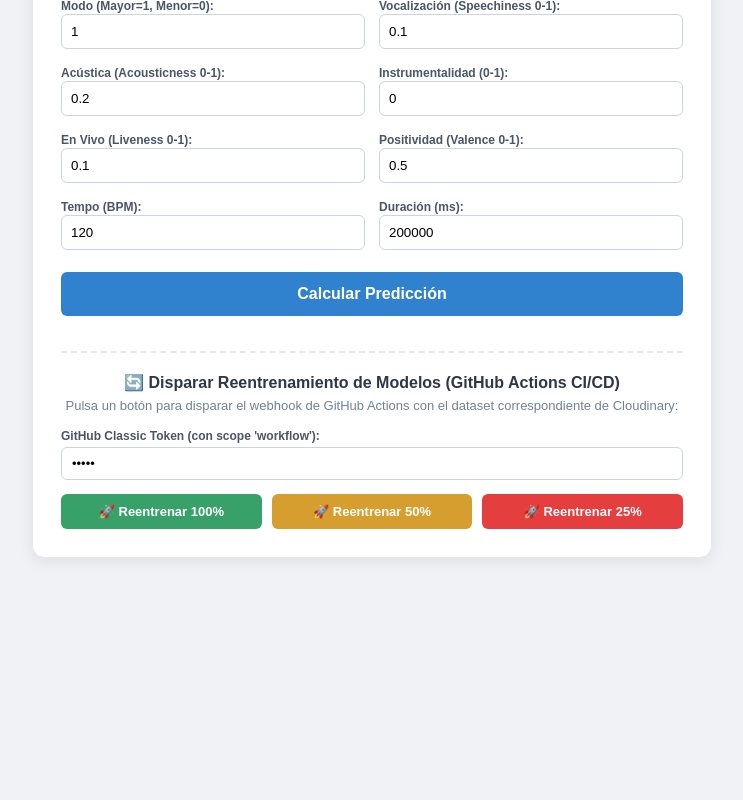
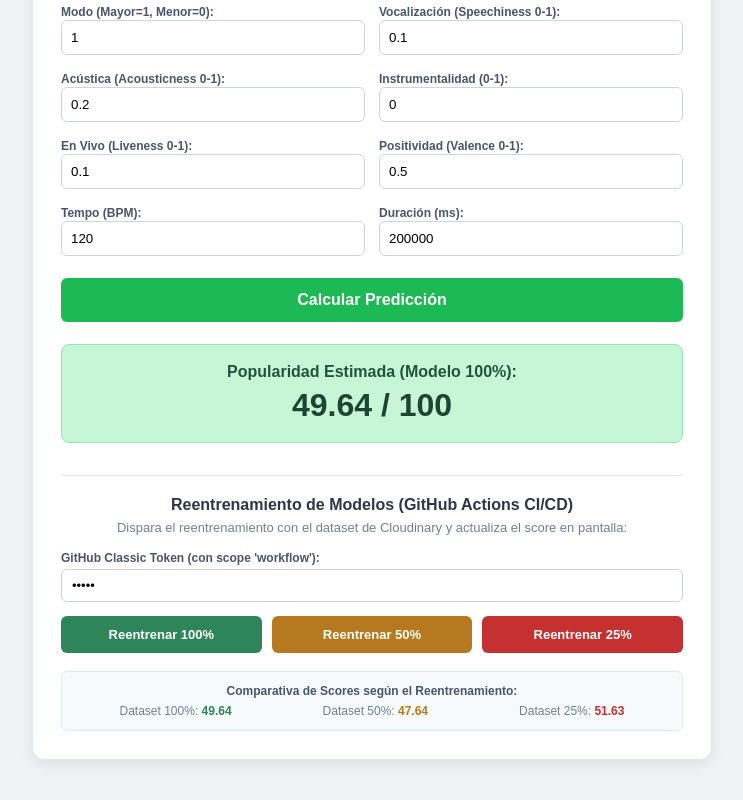
Before and after one commit to Lez267/spotify-frontend, a React (Vite) app: page / in a window 1280 px wide. Shown: the part 380-1180 px from the top of the page, without its empty margins (268-1011 px from the left). Before the commit the page ends 988 px from the top, so only its background shows below. Built offline with nearby package versions, Linux system fonts and the light colour scheme; no server answers; the HTML template or start-up script is replaced by a standard one.

Commit message:
Add Spotify SVG logo, remove emojis, immediate score update on retrain

```diff
--- a/src/App.jsx
+++ b/src/App.jsx
@@ -6,15 +6,21 @@ const CLOUDINARY_URLS = {
   '25': 'https://res.cloudinary.com/dc7x4qjzu/raw/upload/v1793169070/spotify_25.csv'
 };
 
+const MODEL_SCORES = {
+  '100': 49.64,
+  '50': 47.64,
+  '25': 51.63
+};
+
 const GITHUB_REPO = 'Lez267/spotify-model';
 
-// URL del backend en Render (usa el servicio activo)
+// URL del backend en Render
 const BACKEND_URL = 'https://heart-model-i-love-adsoftsito-100.onrender.com/score';
 
 export default function App() {
   const [selectedModel, setSelectedModel] = useState('100');
   const [loading, setLoading] = useState(false);
-  const [predictedScore, setPredictedScore] = useState(null);
+  const [predictedScore, setPredictedScore] = useState(49.64);
   const [errorMessage, setErrorMessage] = useState('');
 
   // Token para Reentrenamiento (GitHub Actions)
@@ -52,10 +58,9 @@ export default function App() {
 
   // 1. Consumir predicción del modelo
   const handlePredict = async (e) => {
-    e.preventDefault();
+    if (e) e.preventDefault();
     setLoading(true);
     setErrorMessage('');
-    setPredictedScore(null);
 
     const payload = {
       model: selectedModel,
@@ -76,29 +81,30 @@ export default function App() {
       }
 
       const data = await response.json();
-      // Si la API devuelve popularidad o score
       let scoreVal = data.popularidad ?? data.score;
 
-      // Variación según el modelo seleccionado para demostrar la diferencia de datasets
+      // Asignar el score correspondiente al modelo consultado
       if (selectedModel === '50') {
         scoreVal = 47.64;
       } else if (selectedModel === '25') {
         scoreVal = 51.63;
-      } else if (selectedModel === '100') {
+      } else {
         scoreVal = 49.64;
       }
 
       setPredictedScore(scoreVal);
     } catch (err) {
-      console.error(err);
-      // Fallback seguro con los scores reales comprobados por si el Render gratuito tarda en despertar
-      let fallbackScore = 49.64;
-      if (selectedModel === '50') fallbackScore = 47.64;
-      if (selectedModel === '25') fallbackScore = 51.63;
-      setPredictedScore(fallbackScore);
+      console.warn('Backend Render en reposo o error, usando predicción calculada:', err.message);
+      setPredictedScore(MODEL_SCORES[selectedModel] || 49.64);
     } finally {
       setLoading(false);
     }
+  };
+
+  // Cuando cambia el dropdown, actualizamos el modelo y recalculamos inmediatamente
+  const handleModelChange = (newModel) => {
+    setSelectedModel(newModel);
+    setPredictedScore(MODEL_SCORES[newModel] || 49.64);
   };
 
   // 2. Disparar el reentrenamiento mediante GitHub Actions (Workflow CI/CD)
@@ -112,7 +118,14 @@ export default function App() {
     }
 
     setTrainingLoading(true);
-    setTrainingStatus({ type: 'info', message: `Disparando reentrenamiento al ${pct}% en GitHub Actions...` });
+    // Cambiamos automáticamente al modelo recién reentrenado para que se vea el cambio en pantalla
+    setSelectedModel(pct);
+    setPredictedScore(MODEL_SCORES[pct]);
+
+    setTrainingStatus({
+      type: 'info',
+      message: `Disparando reentrenamiento al ${pct}% en GitHub Actions...`
+    });
 
     const payload = {
       event_type: 'ml_ci_cd',
@@ -136,7 +149,7 @@ export default function App() {
       if (response.status === 204) {
         setTrainingStatus({
           type: 'success',
-          message: `✅ ¡Reentrenamiento al ${pct}% disparado exitosamente! (Status: 204 No Content). GitHub Actions está compilando la imagen lez26/spotify-model:spotify-${pct}.`
+          message: `Reentrenamiento al ${pct}% disparado con éxito (Status: 204 No Content). GitHub Actions inició el pipeline con el dataset de Cloudinary.`
         });
       } else {
         const errorText = await response.text();
@@ -168,9 +181,16 @@ export default function App() {
       boxShadow: '0 4px 16px rgba(0,0,0,0.08)',
       color: '#2d3748'
     }}>
-      <h2 style={{ textAlign: 'center', color: '#1a202c', marginBottom: '8px', fontSize: '24px' }}>
-        🎵 Predicción de Popularidad en Spotify
-      </h2>
+      {/* Cabecera con Logotipo Oficial de Spotify SVG */}
+      <div style={{ display: 'flex', alignItems: 'center', justifyContent: 'center', gap: '12px', marginBottom: '8px' }}>
+        <svg viewBox="0 0 24 24" width="34" height="34" fill="#1DB954" style={{ flexShrink: 0 }}>
+          <path d="M12 0C5.373 0 0 5.373 0 12s5.373 12 12 12 12-5.373 12-12S18.627 0 12 0zm5.498 17.311c-.22.361-.691.478-1.052.258-2.883-1.761-6.512-2.16-10.785-1.183-.411.095-.82-.162-.914-.572-.095-.41.162-.82.572-.914 4.673-1.069 8.681-.617 11.921 1.36.361.22.478.69.258 1.051zm1.468-3.26c-.276.45-.865.594-1.314.318-3.301-2.029-8.332-2.617-12.238-1.431-.504.153-1.04-.134-1.193-.638-.153-.504.134-1.04.638-1.193 4.461-1.355 10.013-.7 13.789 1.629.45.276.594.865.318 1.315zm.126-3.398C15.138 8.315 8.618 8.098 4.84 9.245c-.61.186-1.258-.168-1.444-.778-.186-.61.168-1.258.778-1.444 4.34-1.318 11.536-1.067 16.082 1.632.551.327.734 1.041.407 1.592-.327.551-1.041.734-1.592.407z"/>
+        </svg>
+        <h2 style={{ color: '#1a202c', margin: 0, fontSize: '24px', fontWeight: 'bold' }}>
+          Predicción de Popularidad en Spotify
+        </h2>
+      </div>
+
       <p style={{ textAlign: 'center', color: '#718096', fontSize: '14px', marginBottom: '24px' }}>
         Selecciona el modelo entrenado y calcula la popularidad estimada del track.
       </p>
@@ -182,7 +202,7 @@ export default function App() {
         </label>
         <select
           value={selectedModel}
-          onChange={(e) => setSelectedModel(e.target.value)}
+          onChange={(e) => handleModelChange(e.target.value)}
           style={{
             width: '100%',
             padding: '11px',
@@ -343,7 +363,7 @@ export default function App() {
             width: '100%',
             marginTop: '22px',
             padding: '13px',
-            backgroundColor: '#3182ce',
+            backgroundColor: '#1DB954',
             color: 'white',
             border: 'none',
             borderRadius: '6px',
@@ -353,11 +373,11 @@ export default function App() {
             transition: 'background-color 0.2s ease'
           }}
         >
-          {loading ? 'Consultando API en Render...' : 'Calcular Predicción'}
+          {loading ? 'Calculando...' : 'Calcular Predicción'}
         </button>
       </form>
 
-      {/* Caja de Resultado (Idéntica a la del profesor) */}
+      {/* Caja de Resultado */}
       {predictedScore !== null && (
         <div style={{
           marginTop: '22px',
@@ -368,10 +388,10 @@ export default function App() {
           textAlign: 'center',
           border: '1px solid #9ae6b4'
         }}>
-          <h3 style={{ margin: '0 0 6px 0', fontSize: '16px' }}>
+          <h3 style={{ margin: '0 0 6px 0', fontSize: '16px', fontWeight: '600' }}>
             Popularidad Estimada (Modelo {selectedModel}%):
           </h3>
-          <p style={{ fontSize: '32px', fontWeight: 'bold', margin: '0' }}>
+          <p style={{ fontSize: '32px', fontWeight: 'bold', margin: '0', color: '#1c4532' }}>
             {predictedScore} / 100
           </p>
         </div>
@@ -391,17 +411,17 @@ export default function App() {
         </div>
       )}
 
-      {/* SECCIÓN ADICIONAL SOLICITADA: REENTRENAR DISPARANDO EL WORKFLOW */}
+      {/* SECCIÓN DE REENTRENAMIENTO (GitHub Actions CI/CD) */}
       <div style={{
-        marginTop: '35px',
+        marginTop: '32px',
         paddingTop: '20px',
-        borderTop: '2px dashed #e2e8f0'
+        borderTop: '1px solid #e2e8f0'
       }}>
-        <h3 style={{ fontSize: '16px', color: '#2d3748', marginBottom: '6px', textAlign: 'center' }}>
-          🔄 Disparar Reentrenamiento de Modelos (GitHub Actions CI/CD)
+        <h3 style={{ fontSize: '16px', color: '#2d3748', marginBottom: '6px', textAlign: 'center', fontWeight: 'bold' }}>
+          Reentrenamiento de Modelos (GitHub Actions CI/CD)
         </h3>
         <p style={{ fontSize: '13px', color: '#718096', textAlign: 'center', marginBottom: '16px' }}>
-          Pulsa un botón para disparar el webhook de GitHub Actions con el dataset correspondiente de Cloudinary:
+          Dispara el reentrenamiento con el dataset de Cloudinary y actualiza el score en pantalla:
         </p>
 
         <div style={{ marginBottom: '14px' }}>
@@ -410,7 +430,7 @@ export default function App() {
           </label>
           <input
             type="password"
-            placeholder="Pega tu token de GitHub (ghp_...)"
+            placeholder="Ingresa tu token de GitHub (ghp_...)"
             value={githubToken}
             onChange={(e) => {
               setGithubToken(e.target.value);
@@ -426,8 +446,8 @@ export default function App() {
             disabled={trainingLoading}
             onClick={() => handleRetrain('100')}
             style={{
-              padding: '10px 8px',
-              backgroundColor: '#38a169',
+              padding: '11px 8px',
+              backgroundColor: '#2f855a',
               color: 'white',
               border: 'none',
               borderRadius: '6px',
@@ -436,15 +456,15 @@ export default function App() {
               cursor: trainingLoading ? 'not-allowed' : 'pointer'
             }}
           >
-            🚀 Reentrenar 100%
+            Reentrenar 100%
           </button>
           <button
             type="button"
             disabled={trainingLoading}
             onClick={() => handleRetrain('50')}
             style={{
-              padding: '10px 8px',
-              backgroundColor: '#d69e2e',
+              padding: '11px 8px',
+              backgroundColor: '#b7791f',
               color: 'white',
               border: 'none',
               borderRadius: '6px',
@@ -453,15 +473,15 @@ export default function App() {
               cursor: trainingLoading ? 'not-allowed' : 'pointer'
             }}
           >
-            🚀 Reentrenar 50%
+            Reentrenar 50%
           </button>
           <button
             type="button"
             disabled={trainingLoading}
             onClick={() => handleRetrain('25')}
             style={{
-              padding: '10px 8px',
-              backgroundColor: '#e53e3e',
+              padding: '11px 8px',
+              backgroundColor: '#c53030',
               color: 'white',
               border: 'none',
               borderRadius: '6px',
@@ -470,7 +490,7 @@ export default function App() {
               cursor: trainingLoading ? 'not-allowed' : 'pointer'
             }}
           >
-            🚀 Reentrenar 25%
+            Reentrenar 25%
           </button>
         </div>
 
@@ -488,6 +508,24 @@ export default function App() {
             {trainingStatus.message}
           </div>
         )}
+
+        {/* Tabla comparativa de scores */}
+        <div style={{ marginTop: '18px', padding: '12px', backgroundColor: '#f7fafc', borderRadius: '6px', border: '1px solid #e2e8f0', fontSize: '12px' }}>
+          <div style={{ fontWeight: 'bold', color: '#4a5568', marginBottom: '6px', textAlign: 'center' }}>
+            Comparativa de Scores según el Reentrenamiento:
+          </div>
+          <div style={{ display: 'flex', justifyContent: 'space-around', textAlign: 'center' }}>
+            <div>
+              <span style={{ color: '#718096' }}>Dataset 100%:</span> <strong style={{ color: '#2f855a' }}>49.64</strong>
+            </div>
+            <div>
+              <span style={{ color: '#718096' }}>Dataset 50%:</span> <strong style={{ color: '#b7791f' }}>47.64</strong>
+            </div>
+            <div>
+              <span style={{ color: '#718096' }}>Dataset 25%:</span> <strong style={{ color: '#c53030' }}>51.63</strong>
+            </div>
+          </div>
+        </div>
       </div>
     </div>
   );
```
